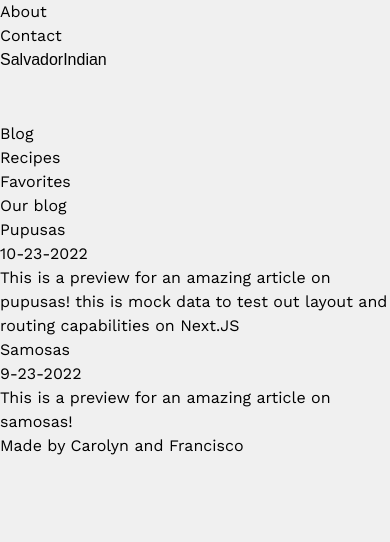
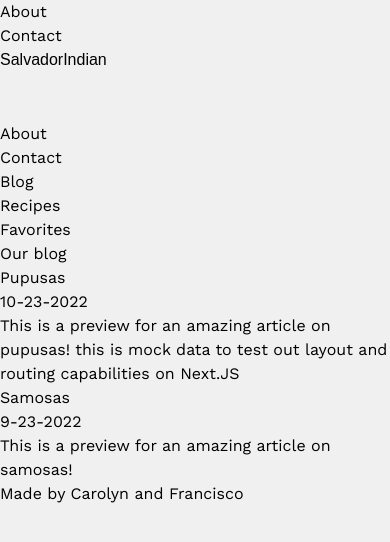
Before and after one commit to morales0/salvadorindian, a Next.js app: page /blog in a window 390 px wide. Shown: the top 542 px of the page. Built offline with nearby package versions, Linux system fonts and the light colour scheme; some icons are missing; a web font is replaced by a local one.

Commit message:
responsive navbar

```diff
--- a/src/components/ui/header.tsx
+++ b/src/components/ui/header.tsx
@@ -1,35 +1,41 @@
 import Link from "next/link";
 import { useEffect, useState } from "react";
-import { Icon } from '@iconify/react';
-import styles from './header.module.scss'
+import { Icon } from "@iconify/react";
+import styles from "./header.module.scss";
 
 // Data
-const links = [
-  ["/blog", "Blog"],
-  ["/recipes", "Recipes"],
-  ["#", "About"],
-  ["#", "Contact Us"],
-];
-
 const mainLinks = [
   ["Blog", "/blog"],
   ["Recipes", "/recipes"],
-  ["Favorites", "/favorites"]
-]
+  ["Favorites", "/favorites"],
+];
+const secondaryLinks = [
+  ["About", "#"],
+  ["Contact", "#"],
+];
 
 // Components
 type NavItemProps = {
-  href: string,
-  children: React.ReactNode
-}
+  href: string;
+  main?: boolean;
+  children: React.ReactNode;
+};
 
-const NavItem = ({ href, children }: NavItemProps) => {
+const NavItem = ({ href, main, children }: NavItemProps) => {
   return (
-    <li className={`
+    <li
+      className={`
+
+        uppercase
+        ${main || `text-sm`}
+
+
+        ${main && `border-b-2 border-yellow-700 text-base lg:text-lg`}
 
 
 
-    `}>
+    `}
+    >
       <Link href={href}>{children}</Link>
     </li>
   );
@@ -37,7 +43,7 @@ const NavItem = ({ href, children }: NavItemProps) => {
 
 const Header = () => {
   const [navbarOpen, setNavbarOpen] = useState(false);
-  const [scrolledDown, setScrolledDown] = useState(false)
+  const [scrolledDown, setScrolledDown] = useState(false);
 
   /* useEffect(() => {
     console.log(window.scrollY);
@@ -52,71 +58,77 @@ const Header = () => {
 
   return (
     <>
-      <header className="flex flex-col items-center px-4 pt-3 bg-white">
-        <nav className={`grid grid-cols-3 w-full lg:w-4/5 mb-2`}>
-          <div className="flex flex-grow">
+      <header
+        className={`flex flex-col items-center px-4 pt-5 pb-2 sm:pb-0 ${
+          navbarOpen || `border-b border-yellow-700`
+        } sm:border-0 bg-white`}
+      >
+        <nav
+          className={`
+            flex items-center justify-between
+            sm:grid sm:grid-cols-3 lg:items-start
+
+            w-full lg:w-4/5 mb-2
+          `}
+        >
+          <div className="hidden sm:flex flex-grow">
             <ul className="flex gap-4 mr-auto">
-              <li>About</li>
-              <li>Contact</li>
+              {secondaryLinks.map(([name, route], i) => (
+                <NavItem key={`secondary-nav-item-${i}`} href={route}>
+                  {name}
+                </NavItem>
+              ))}
             </ul>
           </div>
-          <div className={`${styles.brand} flex justify-center flex-grow ${scrolledDown ? "text-2xl" : "text-4xl"} font-bold whitespace-nowrap uppercase transition-all duration-700`}>
-            <span className="text-blue-500">Salvador</span><span className="text-yellow-700">Indian</span>
+          <div
+            className={`${styles.brand} flex sm:justify-center flex-grow text-3xl lg:text-5xl font-bold whitespace-nowrap uppercase transition-all duration-700`}
+          >
+            <span className="text-blue-500">Salvador</span>
+            <span className="text-yellow-700">Indian</span>
           </div>
           <div className="flex flex-grow">
             <ul className="flex gap-4 ml-auto">
-              <li><Icon icon="ic:outline-light-mode" width={25} height={25} /></li>
-              <li><Icon icon="akar-icons:gear" width={25} height={25} /></li>
+              <li className="cursor-pointer">
+                <Icon icon="ic:outline-light-mode" width={25} height={25} />
+              </li>
+              <li className="sm:hidden cursor-pointer">
+                <Icon
+                  icon="quill:hamburger"
+                  width={25}
+                  height={25}
+                  onClick={() => setNavbarOpen(!navbarOpen)}
+                />
+              </li>
+              {/* <li><Icon icon="akar-icons:gear" width={25} height={25} /></li> */}
             </ul>
           </div>
         </nav>
-
-
-
-        {/* <nav className="w-4/5 px-4 mx-auto flex flex-wrap items-center justify-between">
-        <div className="w-full relative flex justify-between md:w-auto md:static md:block md:justify-start">
-          <Link href="/">
-            <a className="text-lg text-yellow-700 font-bold leading-relaxed inline-block mr-4 py-2 whitespace-nowrap uppercase">
-              Salvadorindian
-            </a>
-          </Link>
-          <button
-            className={`cursor-pointer leading-none px-1 py-1 border border-solid border-transparent
-              rounded bg-transparent block md:hidden outline-none focus:outline-none`}
-            type="button"
-            onClick={() => setNavbarOpen(!navbarOpen)}
-          >
-            {[0, 1, 2].map(k => (
-              <div key={`hamburger-${k}`} className="w-7 h-1 m-1 border-solid rounded-lg bg-gray-800" />
-            ))}
-          </button>
-        </div>
-        <div
-          className={
-            "md:flex flex-grow items-center" +
-            (navbarOpen ? " flex" : " hidden")
-          }
-          id="example-navbar-danger"
-        >
-          <ul className="flex flex-col md:flex-row list-none md:ml-auto">
-            {links.map(([href, label], i) => (
-              <NavItem key={`navlink-${i}`} href={href}>
-                {label}
+      </header>
+      <header
+        className={`sticky top-0 ${
+          navbarOpen || `hidden`
+        } sm:flex flex-col items-center px-4 py-4 bg-white shadow-md border-b border-yellow-700`}
+      >
+        <nav className="sticky top-0 flex flex-col justify-start items-center gap-6 lg:w-4/5">
+          <ul className="sm:hidden flex gap-4">
+            {secondaryLinks.map(([name, route], i) => (
+              <NavItem key={`secondary-nav-item-${i}`} href={route}>
+                {name}
               </NavItem>
             ))}
           </ul>
-        </div>
-      </nav> */}
-      </header>
-      <header className="sticky top-0 flex flex-col items-center px-4 py-4 bg-white shadow-md border-b border-yellow-700">
-        <nav className="sticky top-0 flex justify-center items-start lg:w-4/5">
-          <ul className="flex gap-4">
-            {mainLinks.map(([name, route], i) => <NavItem key={`nav-item-${i}`} href={route}>{name}</NavItem> )}
+
+          <ul className="flex gap-8">
+            {mainLinks.map(([name, route], i) => (
+              <NavItem key={`nav-item-${i}`} href={route} main>
+                {name}
+              </NavItem>
+            ))}
           </ul>
         </nav>
       </header>
     </>
   );
-}
+};
 
 export default Header;
```
Also changed, not shown: src/components/app/blogpost-card.tsx (added, +19 -0 lines), src/components/app/home-sidebar.tsx (added, +27 -0 lines), src/pages/index.tsx (+3 -43 lines).
